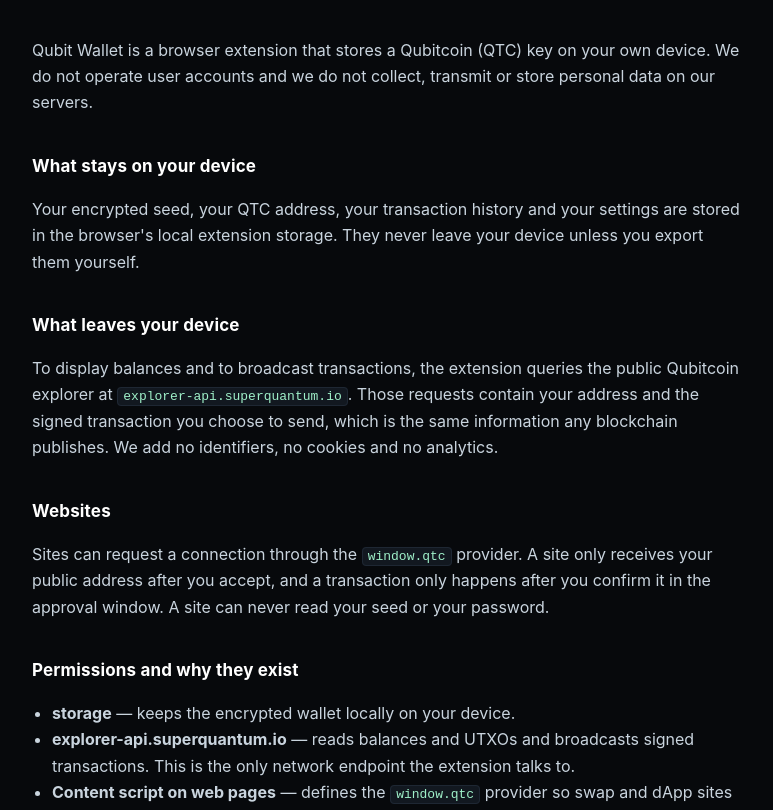
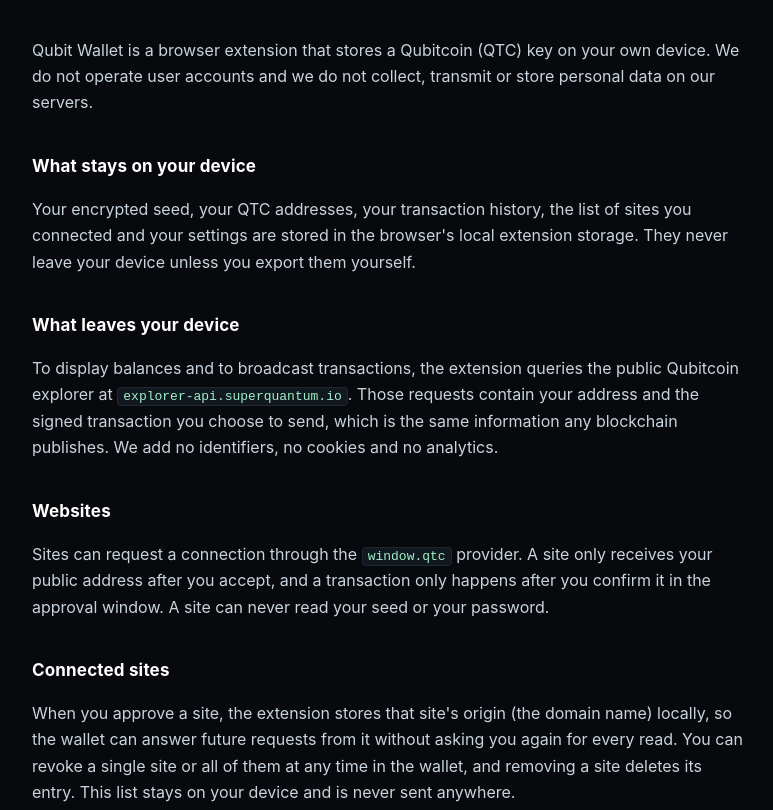
Before and after one commit to kasvault/qubit-wallet-legal, a plain HTML site: page privacy.html in a window 1280 px wide. Shown: the part 136-946 px from the top of the page, without its empty margins (252-1025 px from the left). Drawn offline with Linux system fonts and the light colour scheme.

Commit message:
disclose connected-site storage and multiple addresses

```diff
--- a/privacy.html
+++ b/privacy.html
@@ -27,7 +27,7 @@
   <p>Qubit Wallet is a browser extension that stores a Qubitcoin (QTC) key on your own device. We do not operate user accounts and we do not collect, transmit or store personal data on our servers.</p>
 
   <h2>What stays on your device</h2>
-  <p>Your encrypted seed, your QTC address, your transaction history and your settings are stored in the browser's local extension storage. They never leave your device unless you export them yourself.</p>
+  <p>Your encrypted seed, your QTC addresses, your transaction history, the list of sites you connected and your settings are stored in the browser's local extension storage. They never leave your device unless you export them yourself.</p>
 
   <h2>What leaves your device</h2>
   <p>To display balances and to broadcast transactions, the extension queries the public Qubitcoin explorer at <code>explorer-api.superquantum.io</code>. Those requests contain your address and the signed transaction you choose to send, which is the same information any blockchain publishes. We add no identifiers, no cookies and no analytics.</p>
@@ -35,9 +35,12 @@
   <h2>Websites</h2>
   <p>Sites can request a connection through the <code>window.qtc</code> provider. A site only receives your public address after you accept, and a transaction only happens after you confirm it in the approval window. A site can never read your seed or your password.</p>
 
+  <h2>Connected sites</h2>
+  <p>When you approve a site, the extension stores that site's origin (the domain name) locally, so the wallet can answer future requests from it without asking you again for every read. You can revoke a single site or all of them at any time in the wallet, and removing a site deletes its entry. This list stays on your device and is never sent anywhere.</p>
+
   <h2>Permissions and why they exist</h2>
   <ul>
-    <li><strong>storage</strong> — keeps the encrypted wallet locally on your device.</li>
+    <li><strong>storage</strong> — keeps the encrypted wallet, the derived addresses, the list of connected sites and the transaction cache locally on your device.</li>
     <li><strong>explorer-api.superquantum.io</strong> — reads balances and UTXOs and broadcasts signed transactions. This is the only network endpoint the extension talks to.</li>
     <li><strong>Content script on web pages</strong> — defines the <code>window.qtc</code> provider so swap and dApp sites can request a connection or a signature, the same pattern used by other browser wallets. Wallet-internal methods are refused outside the extension.</li>
   </ul>
```
